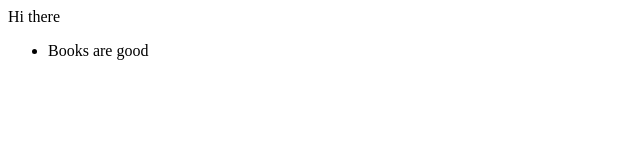
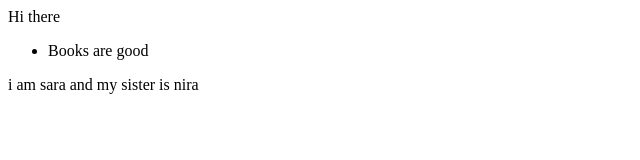
Before and after one commit to Mariasara782/testing-github, a plain HTML site: page index.html in a window 1280 px wide. Shown: the whole page, without its empty margins (0-640 px from the left). Drawn offline with Linux system fonts and the light colour scheme.

Commit message:
added some lines

```diff
--- a/index.html
+++ b/index.html
@@ -12,8 +12,9 @@
     <main>
         <ul>
             <li>Books are good</li>
+
         </ul>
-
+<p>i am sara and my sister is nira</p>
 
     </main>
 
```
